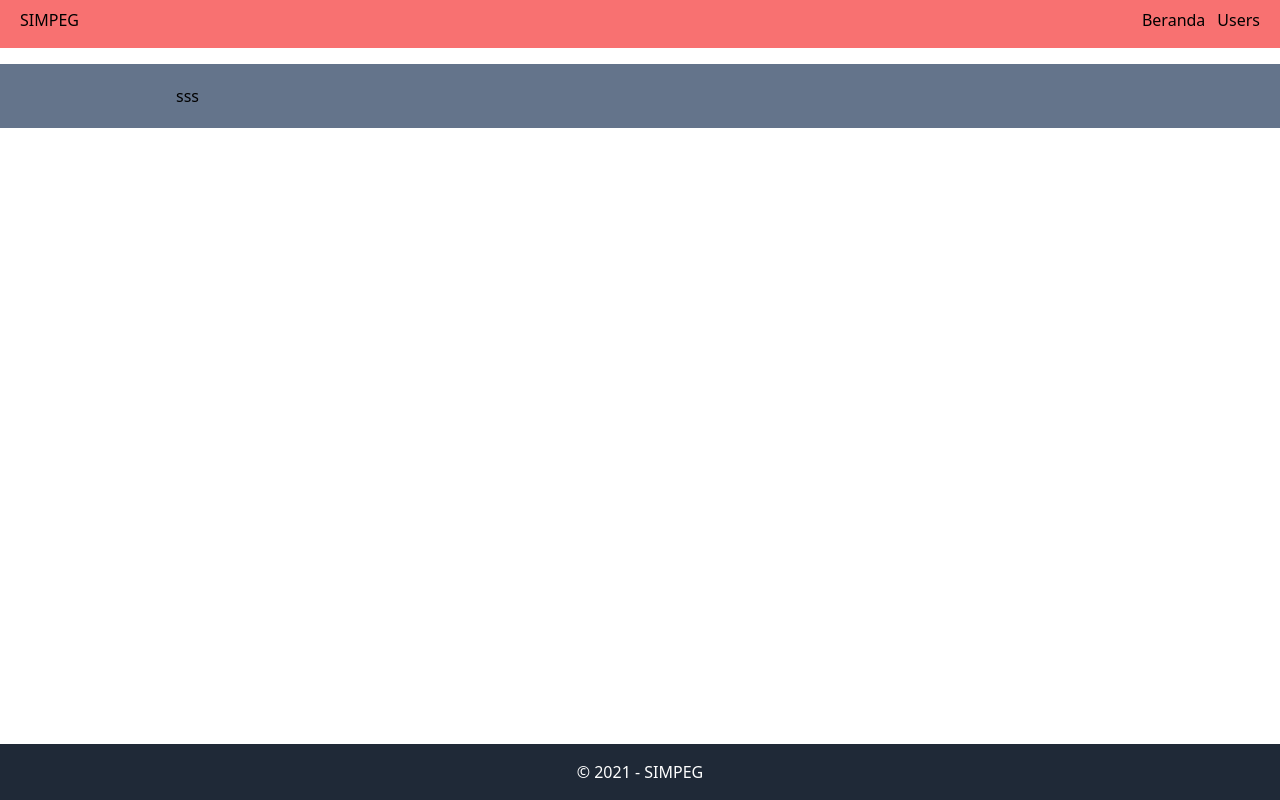
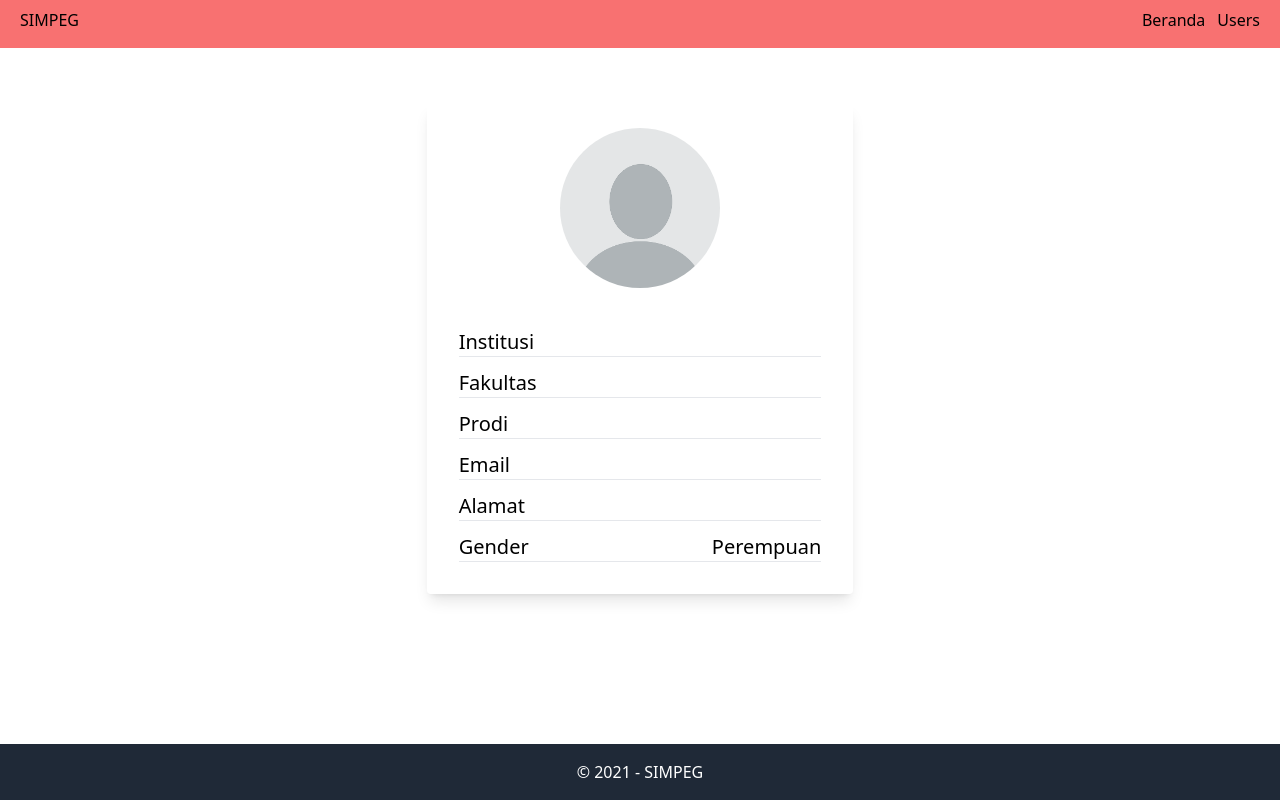
Before and after one commit to yogga18/automatic-waffle, a React (Vite) app: page /user-detail/1 in a window 1280 px wide. Built offline with nearby package versions, Linux system fonts and the light colour scheme; no server answers.

Commit message:
detail and card users done

```diff
--- a/src/components/Card/CardCount.jsx
+++ b/src/components/Card/CardCount.jsx
@@ -15,7 +15,7 @@ const CardCount = ({ title, count, url }) => {
           handleNavigate();
         }}
         className='cursor-pointer bg-white p-5 rounded-md h-26 w-36 shadow-lg zinc-600/50
-        transition duration-700 ease-in-out hover:bg-gray-400 hover:text-white'
+        transition duration-700 ease-in-out hover:bg-gray-200'
       >
         <p className='font-bold text-xl'>{count}</p>
         <hr />
--- a/src/components/Card/index.jsx
+++ b/src/components/Card/index.jsx
@@ -46,7 +46,7 @@ const Cards = ({ data }) => {
               <p>Fakultas : {user.fakultas}</p>
               <p>Prodi : {user.prodi}</p>
             </div>
-            <div className='blcok md:hidden lg:hidden xl:hidden'>
+            <div className='blcok md:hidden lg:hidden xl:hidden flex flex-col gap-1 items-center w-full'>
               <p>Nama : {user.name}</p>
               <p>NIP : {user.nip}</p>
               <p>Institusi : {user.institusi}</p>
--- a/src/pages/Beranda/index.jsx
+++ b/src/pages/Beranda/index.jsx
@@ -26,7 +26,7 @@ const Beranda = () => {
 
   return (
     <Layout>
-      <div>
+      <div className='mt-16'>
         <div>
           <h1>
             <b>User</b>
--- a/src/pages/Users/UserDetail.jsx
+++ b/src/pages/Users/UserDetail.jsx
@@ -16,32 +16,108 @@ const UserDetail = () => {
     dispatch(getUserById(id));
   }, []);
 
-  console.log('getUserByIdReducer', getUserByIdReducer.data);
-
   return (
     <Layout>
       <div className='container mx-auto'>
         {getUserByIdReducer.isLoading ? (
           <p>Loading...</p>
         ) : (
-          <div className='w-full h-full bg-slate-500 my-16 py-5 px-44'>
-            <p>sss</p>
-            {/* <div className='bg-white'>
-              <div className='flex'>
-                <div className='bg-blue-200 w-11/12'>
-                  <h1 className='text-start font-bold text-blue-800'>
+          // make me a responsive card please
+          <div className='flex flex-col md:flex-row justify-center items-center my-24'>
+            <div className='w-full md:w-1/3 '>
+              <div className=' shadow-lg rounded px-8 pt-6 pb-8 mb-4 flex flex-col my-2'>
+                <div className='flex justify-center'>
+                  <img
+                    src={avatar}
+                    alt='avatar'
+                    className='w-40 h-40 rounded-full'
+                  />
+                </div>
+
+                <div className='flex flex-col justify-center align-middle items-center my-5'>
+                  <p className='text-2xl font-bold'>
                     {getUserByIdReducer.data.name}
-                  </h1>
-                  <h1 className='text-start font-thin text-blue-800'>
-                    Program Studi {getUserByIdReducer.data.prodi}
-                  </h1>
+                  </p>
+                  <p className='text-xl font-bold'>
+                    {getUserByIdReducer.data.nip}
+                  </p>
                 </div>
-                <div>
-                  <img src={avatar} alt='blank_avatar' className='w-32 h-32' />
+
+                <div className='flex justify-between'>
+                  <div>
+                    <p className='text-xl font-thin'>Institusi</p>
+                  </div>
+                  <div>
+                    <p className='text-xl font-thin'>
+                      {getUserByIdReducer.data.institusi}
+                    </p>
+                  </div>
                 </div>
+                <hr className='mb-3' />
+
+                <div className='flex justify-between'>
+                  <div>
+                    <p className='text-xl font-thin'>Fakultas</p>
+                  </div>
+                  <div>
+                    <p className='text-xl font-thin'>
+                      {getUserByIdReducer.data.fakultas}
+                    </p>
+                  </div>
+                </div>
+                <hr className='mb-3' />
+
+                <div className='flex justify-between'>
+                  <div>
+                    <p className='text-xl font-thin'>Prodi</p>
+                  </div>
+                  <div>
+                    <p className='text-xl font-thin'>
+                      {getUserByIdReducer.data.prodi}
+                    </p>
+                  </div>
+                </div>
+                <hr className='mb-3' />
+
+                <div className='flex justify-between'>
+                  <div>
+                    <p className='text-xl font-thin'>Email</p>
+                  </div>
+                  <div>
+                    <p className='text-xl font-thin'>
+                      {getUserByIdReducer.data.email}
+                    </p>
+                  </div>
+                </div>
+                <hr className='mb-3' />
+
+                <div className='flex justify-between'>
+                  <div>
+                    <p className='text-xl font-thin'>Alamat</p>
+                  </div>
+                  <div>
+                    <p className='text-xl font-thin'>
+                      {getUserByIdReducer.data.address}
+                    </p>
+                  </div>
+                </div>
+                <hr className='mb-3' />
+
+                <div className='flex justify-between'>
+                  <div>
+                    <p className='text-xl font-thin'>Gender</p>
+                  </div>
+                  <div>
+                    <p className='text-xl font-thin'>
+                      {getUserByIdReducer.data.gender === 'L'
+                        ? 'Laki - laki'
+                        : 'Perempuan'}
+                    </p>
+                  </div>
+                </div>
+                <hr />
               </div>
-              <div className='flex'></div>
-            </div> */}
+            </div>
           </div>
         )}
       </div>
```
